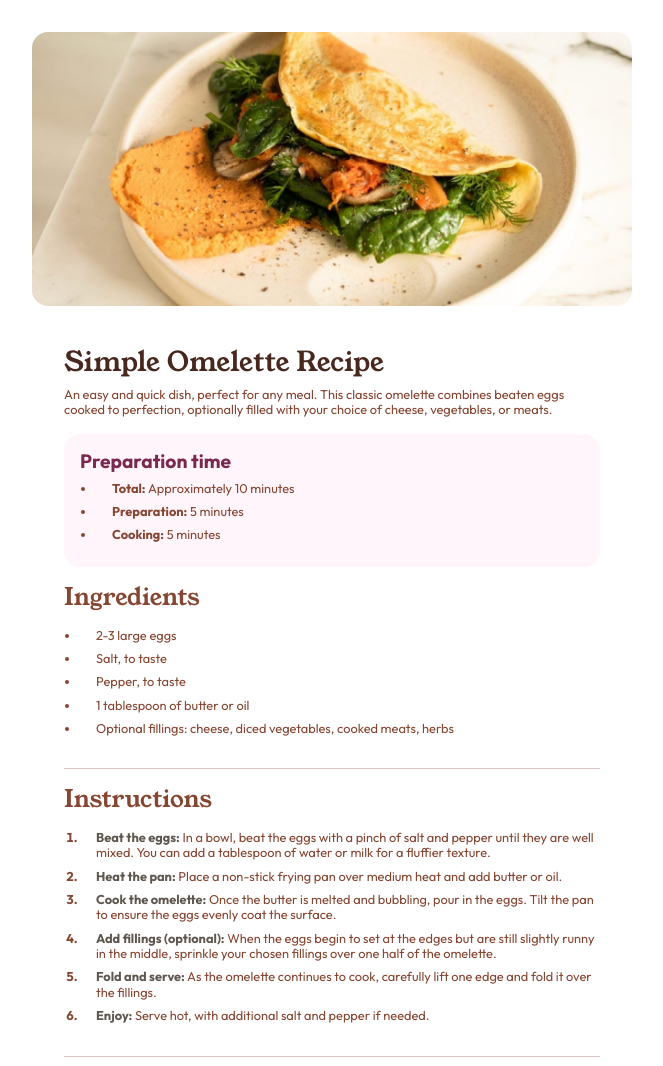
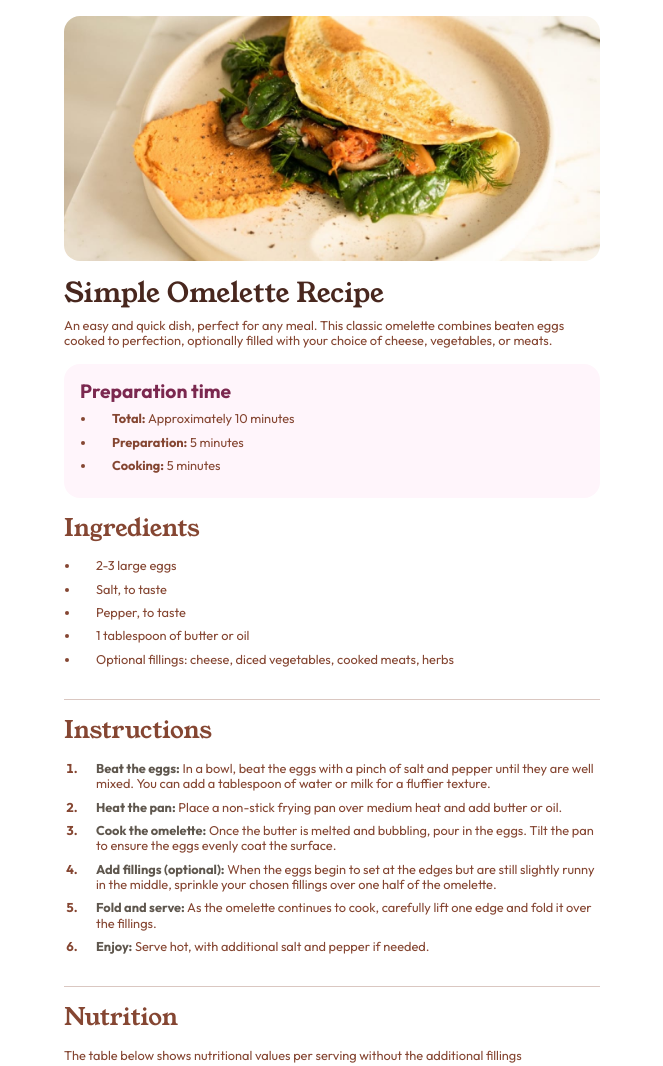
Before and after one commit to Funminiyi-debug/frontend-mentors-recipe-page, a plain HTML site: page index.html in a window 1280 px wide. Shown: the top 1066 px of the page, without its empty margins (308-971 px from the left). Drawn offline with Linux system fonts and the light colour scheme.

Commit message:
feat: rearranged for large screen

```diff
--- a/styles.css
+++ b/styles.css
@@ -159,7 +159,7 @@ h1.main-header {
   font-size: var(--fs-xlarge);
   font-weight: var(--fw-bold);
   color: var(--heading-color);
-  margin-block: 0.5rem;
+  margin-bottom: 0.5rem;
   font-family: var(--ff-accent);
 }
 
@@ -249,13 +249,17 @@ td[data-cell="value"] {
     --fs-regular: 0.8rem;
   }
   .hero {
-    margin: 2rem auto;
+    overflow: hidden;
+    padding-inline: 2rem;
+    width: 100%;
+  }
+
+  .hero img {
     border-radius: 1rem;
-    overflow: hidden;
-    max-width: 600px;
   }
 
   .container {
-    max-width: 600px;
+    margin: 1rem auto;
+    max-width: min(100%, 600px);
   }
 }
```
